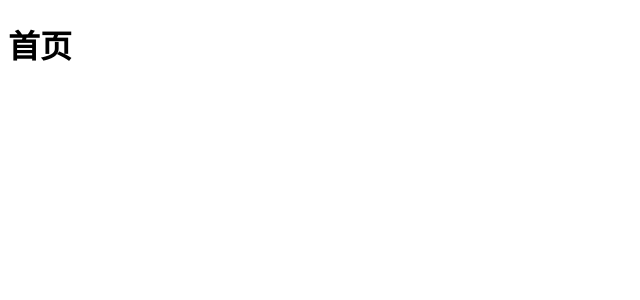
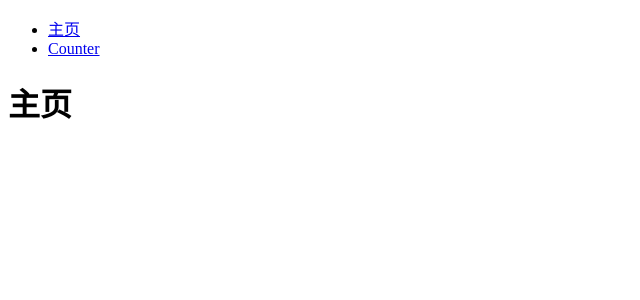
Before and after one commit to axtlive/react-famliy-bucket, a React app: page /counter in a window 1280 px wide. Shown: the top 300 px of the page, without its empty margins (0-640 px from the left). Built offline with nearby package versions, Linux system fonts and the light colour scheme.

Commit message:
dva源码(effects subscriptions router)

```diff
--- a/package.json
+++ b/package.json
@@ -23,7 +23,6 @@
     "css-loader": "3.4.2",
     "dotenv": "8.2.0",
     "dotenv-expand": "5.1.0",
-    "dva": "^2.4.1",
     "eslint": "^6.6.0",
     "eslint-config-react-app": "^5.2.1",
     "eslint-loader": "3.0.3",
--- a/src/Counter.js
+++ b/src/Counter.js
@@ -1,5 +1,5 @@
 import React, { useRef, useEffect } from "react";
-import { connect } from "dva";
+import { connect } from "./dva";
 
 function Counter(props) {
   const inp = useRef();
--- a/src/dva/dva.js
+++ b/src/dva/dva.js
@@ -1,7 +1,11 @@
 import React from "react";
 import ReactDom from "react-dom";
 import { Provider } from "react-redux";
+import { createHashHistory } from "history";
+import createSagaMiddleware from "redux-saga";
+import * as sagaEffects from "redux-saga/effects";
 import { composeWithDevTools } from "redux-devtools-extension";
+import { connectRouter, routerMiddleware } from "connected-react-router";
 import { createStore, combineReducers, applyMiddleware } from "redux";
 
 /**
@@ -16,12 +20,19 @@ export default (opts = {}) => {
     _router: null, // 记录路由函数
     start,
   };
+  const options = getOptions();
   return app;
+
+  function getOptions() {
+    const options = {
+      history: opts.history || createHashHistory(),
+    };
+    return options;
+  }
 
   /**
    * @description: 根据模型对象定义一个模型
    * @param {type} modelObj
-   * @return {type} null
    */
   function model(modelObj) {
     app._models.push(modelObj);
@@ -30,7 +41,6 @@ export default (opts = {}) => {
   /**
    * @description: 传入一个路由函数，该函数返回路由配置
    * @param {type} routerFunc
-   * @return {type} null
    */
   function router(routerFunc) {
     app._router = routerFunc;
@@ -39,28 +49,93 @@ export default (opts = {}) => {
   /**
    * @description: 启动函数
    * @param {type} selector
-   * @return {type} null
    */
   function start(selector) {
     const store = getStore();
+    // 运行注册的一些subscription
+    runSubscriptions(store.dispatch);
     render(selector, store);
+  }
+
+  // 运行subscription注册函数
+  function runSubscriptions(dispatch) {
+    for (const model of app._models) {
+      let newDispatch = action => {
+        dispatch(getNewAction(action, model));
+      };
+      if (model.subscriptions) {
+        for (const prop in model.subscriptions) {
+          const func = model.subscriptions[prop];
+          func({
+            dispatch: newDispatch,
+            history: options.history,
+          });
+        }
+      }
+    }
+  }
+
+  // 改造action
+  function getNewAction(action, model) {
+    let newAction = action;
+    // 如果type没有加入命名空间，则把当前对象的命名空间加上
+    if (!action.type.includes("/")) {
+      newAction = {
+        ...action,
+        type: `${model.namespace}/${action.type}`,
+      };
+    }
+    return newAction;
   }
 
   // 得到中间件
   function getMiddlewares() {
-    return composeWithDevTools(applyMiddleware());
+    const sagaMid = createSagaMiddleware();
+    // getMiddlewares加一个静态方法,适当的时候调用（创建完store后调用）
+    getMiddlewares.runSaga = () => {
+      const generatorFuncs = []; // 保存副作用函数的数组
+      for (const model of app._models) {
+        // 改造put
+        const put = function(action) {
+          return sagaEffects.put(getNewAction(action, model));
+        };
+        if (model.effects) {
+          for (const prop in model.effects) {
+            generatorFuncs.push({
+              type: `${model.namespace}/${prop}`,
+              generatorFunc: model.effects[prop],
+              put,
+            });
+          }
+        }
+      }
+      sagaMid.run(function*() {
+        for (const item of generatorFuncs) {
+          const func = function*(action) {
+            yield item.generatorFunc(action, {
+              ...sagaEffects,
+              put: item.put,
+            });
+          };
+          // 对应的action 用对应的generator函数处理
+          yield sagaEffects.takeEvery(item.type, func);
+        }
+      });
+    };
+    const routerMid = routerMiddleware(options.history);
+    return composeWithDevTools(applyMiddleware(routerMid, sagaMid));
   }
 
   // 额外reducer
   function getExtraReducer() {
     return {
-      routing: (state = null, action) => state,
+      router: connectRouter(options.history),
       "@@dva": (state = 0, action) => state,
     };
   }
 
   // 得到一个redux仓库
-  function getStore(reducer) {
+  function getStore() {
     // 根据模型，得到一个根reducer对象
     let rootReducerObj = {};
     for (const model of app._models) {
@@ -68,15 +143,19 @@ export default (opts = {}) => {
       const obj = getReducer(model);
       rootReducerObj[obj.name] = obj.reducer;
     }
+    // 把所有的reducer和额外的reducer进行合并后 使用combineReducers来合成一个大的reducer
     rootReducerObj = { ...rootReducerObj, ...getExtraReducer() };
     const store = createStore(
       combineReducers(rootReducerObj),
       getMiddlewares(),
     );
+    // 创建完store，应用完中间件后，运行saga
+    getMiddlewares.runSaga();
+    window.store = store;
     return store;
   }
 
-  // 根据一个模型得到一个reducer
+  // 根据一个模型 得到一个reducer
   function getReducer(model) {
     const actionTypes = [];
     if (model.reducers) {
@@ -102,13 +181,12 @@ export default (opts = {}) => {
     return reducerObj;
   }
 
-  /**
-   * @description: 渲染
-   * @param {type} selector store
-   * @return {type} null
-   */
+  // 启动就是要进行 渲染
   function render(selector, store) {
-    const routerConfig = app._router();
+    const routerConfig = app._router({
+      history: options.history,
+      app,
+    });
     const root = <Provider store={store}>{routerConfig}</Provider>;
     ReactDom.render(root, document.querySelector(selector));
   }
--- a/src/dva/index.js
+++ b/src/dva/index.js
@@ -1 +1,3 @@
 export { default } from "./dva";
+
+export { connect } from "react-redux";
--- a/src/dva/router.js
+++ b/src/dva/router.js
@@ -1,3 +1,4 @@
-import * as reactRedux from "connected-react-router";
+import * as routerRedux from "connected-react-router";
+
 export * from "react-router-dom";
-export { reactRedux };
+export { routerRedux };
--- a/src/routerConfig.js
+++ b/src/routerConfig.js
@@ -1,5 +1,34 @@
-import React from "react";
+import React, { Fragment } from "react";
+import Counter from "./Counter";
+import { routerRedux, Route, NavLink, Switch } from "./dva/router";
 
-export default function App() {
-  return <h1>首页</h1>;
+function Main() {
+  return <h1>主页</h1>;
 }
+
+export default function App({ history }) {
+  return (
+    <Fragment>
+      <routerRedux.ConnectedRouter history={history}>
+        <div>
+          <div>
+            <ul>
+              <li>
+                <NavLink to="/">主页</NavLink>
+              </li>
+              <li>
+                <NavLink to="/counter">Counter</NavLink>
+              </li>
+            </ul>
+          </div>
+          <div>
+            <Switch>
+              <Route path="/counter" component={Counter} />
+              <Route path="/" exact component={Main} />
+            </Switch>
+          </div>
+        </div>
+      </routerRedux.ConnectedRouter>
+    </Fragment>
+  );
+}
```
Also changed, not shown: 1 other file (tests, documents, lock files or other folders).
